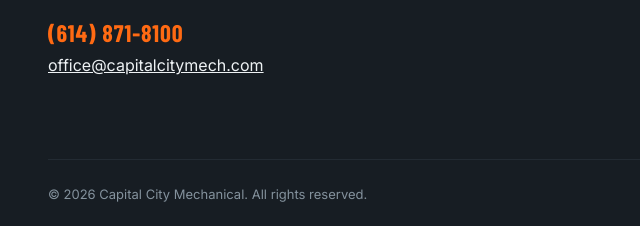
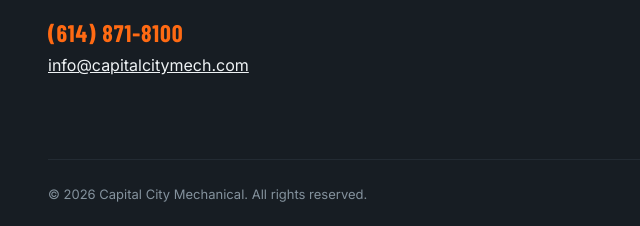
Before and after one commit to blaine614/capital-city-mech-webapp, an Astro site in the folder frontend/: page / in a window 1280 px wide. Shown: the part 3581-3807 px from the top of the page, 0-640 px from the left. Built offline with nearby package versions, Linux system fonts and the light colour scheme; Astro itself is replaced by a stand-in of ours; no server answers.

Commit message:
Updated the office email
Updated the office email to info@capitalcitymech.com

```diff
--- a/frontend/src/data/site.js
+++ b/frontend/src/data/site.js
@@ -10,7 +10,7 @@ export const PORTAL_LINK = { href: "/portal", label: "Employee portal" };
 
 export const PHONE = "(614) 871-8100";
 export const PHONE_HREF = "tel:+16148718100";
-export const EMAIL = "office@capitalcitymech.com";
+export const EMAIL = "info@capitalcitymech.com";
 
 export const ADDRESS = {
   street: "5929 Haughn Road",
```
